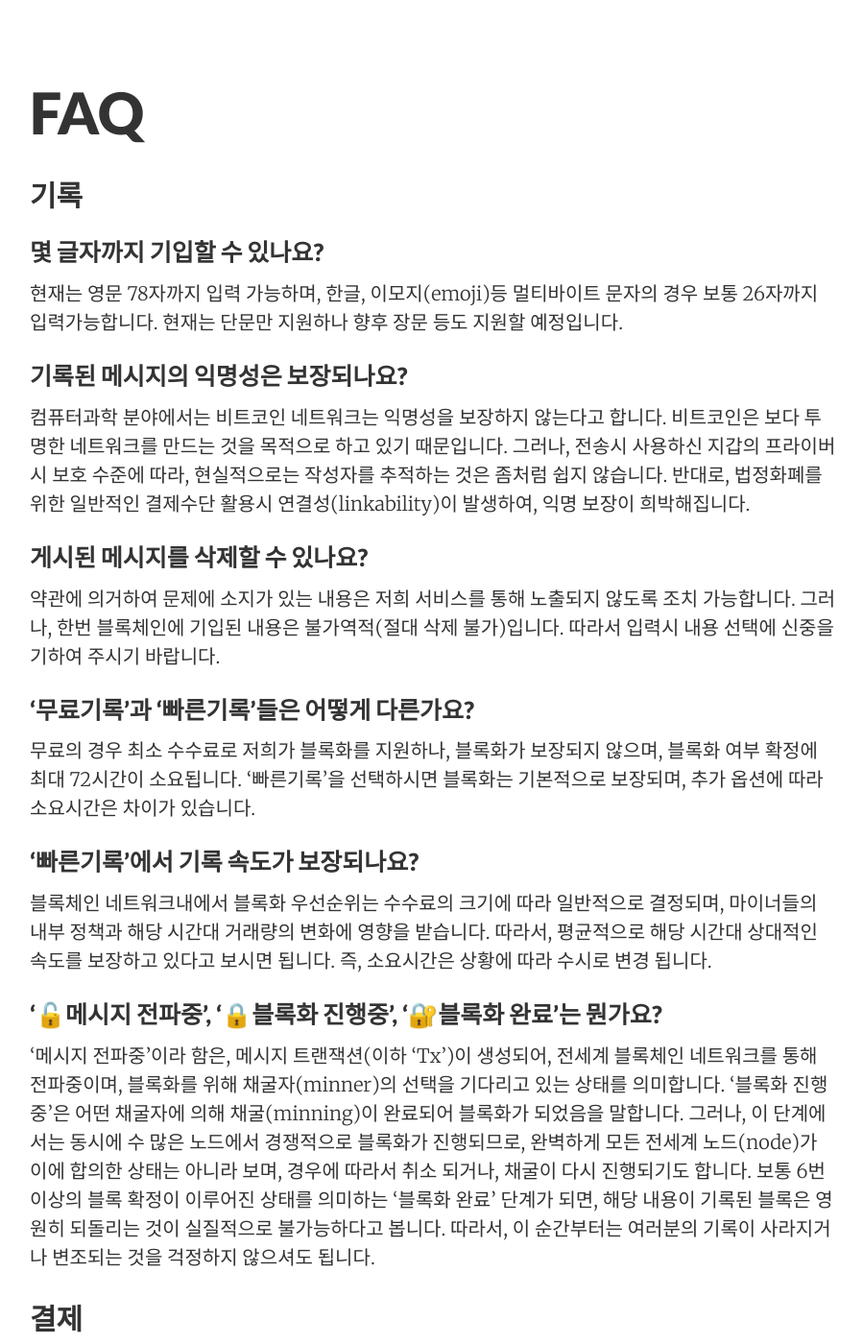
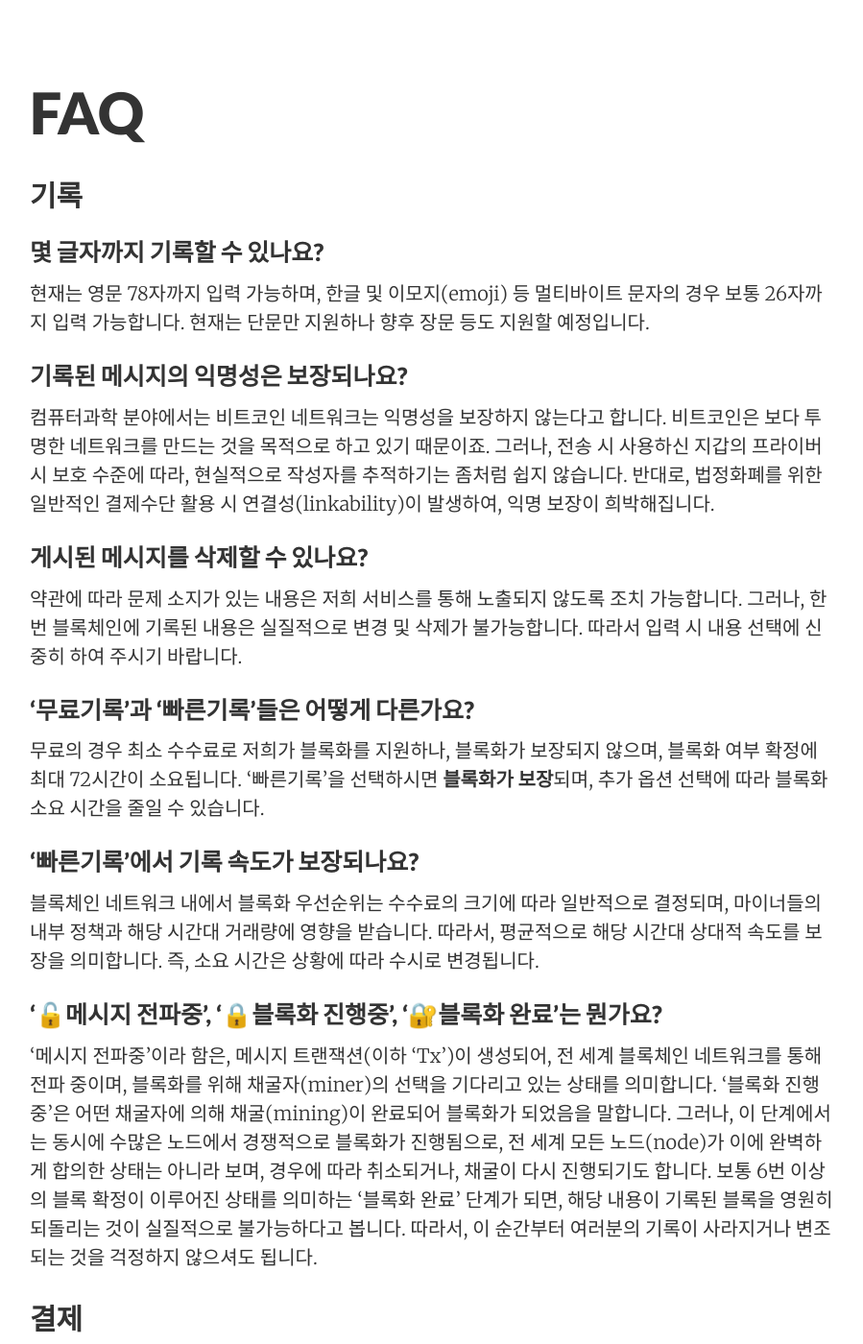
Before and after one commit to foreverit/foreverit.github.io, a Jekyll site: the page built from faq.md, in a window 1280 px wide and 1400 px high. Shown: the whole window at 96% size, without its empty margins (189-1088 px from the left). Built offline with Jekyll 4.4.1, drawn with Linux system fonts in a browser that asks for light colours; some of the changed text lies outside the part shown.

Commit message:
Update faq.md

```diff
--- a/faq.md
+++ b/faq.md
@@ -9,32 +9,32 @@ categories:
 
 ## 기록
 
-### 몇 글자까지 기입할 수 있나요?
+### 몇 글자까지 기록할 수 있나요?
 
-현재는 영문 78자까지 입력 가능하며, 한글, 이모지\(emoji\)등 멀티바이트 문자의 경우 보통 26자까지 입력가능합니다. 현재는 단문만 지원하나 향후 장문 등도 지원할 예정입니다.
+현재는 영문 78자까지 입력 가능하며, 한글 및 이모지\(emoji\) 등 멀티바이트 문자의 경우 보통 26자까지 입력 가능합니다. 현재는 단문만 지원하나 향후 장문 등도 지원할 예정입니다.
 
 ### 기록된 메시지의 익명성은 보장되나요?
 
-컴퓨터과학 분야에서는 비트코인 네트워크는 익명성을 보장하지 않는다고 합니다. 비트코인은 보다 투명한 네트워크를 만드는 것을 목적으로 하고 있기 때문입니다. 그러나, 전송시 사용하신 지갑의 프라이버시 보호 수준에 따라, 현실적으로는 작성자를 추적하는 것은 좀처럼 쉽지 않습니다. 반대로, 법정화폐를 위한 일반적인 결제수단 활용시 연결성\(linkability\)이 발생하여, 익명 보장이 희박해집니다.
+컴퓨터과학 분야에서는 비트코인 네트워크는 익명성을 보장하지 않는다고 합니다. 비트코인은 보다 투명한 네트워크를 만드는 것을 목적으로 하고 있기 때문이죠. 그러나, 전송 시 사용하신 지갑의 프라이버시 보호 수준에 따라, 현실적으로 작성자를 추적하기는 좀처럼 쉽지 않습니다. 반대로, 법정화폐를 위한 일반적인 결제수단 활용 시 연결성\(linkability\)이 발생하여, 익명 보장이 희박해집니다.
 
 ### 게시된 메시지를 삭제할 수 있나요?
 
-약관에 의거하여 문제에 소지가 있는 내용은 저희 서비스를 통해 노출되지 않도록 조치 가능합니다. 그러나, 한번 블록체인에 기입된 내용은 불가역적(절대 삭제 불가)입니다. 따라서 입력시 내용 선택에 신중을 기하여 주시기 바랍니다.
+약관에 따라 문제 소지가 있는 내용은 저희 서비스를 통해 노출되지 않도록 조치 가능합니다. 그러나, 한번 블록체인에 기록된 내용은 실질적으로 변경 및 삭제가 불가능합니다. 따라서 입력 시 내용 선택에 신중히 하여 주시기 바랍니다.
 
 ### ‘무료기록’과 ‘빠른기록’들은 어떻게 다른가요?
 
-무료의 경우 최소 수수료로 저희가 블록화를 지원하나, 블록화가 보장되지 않으며, 블록화 여부 확정에 최대 72시간이 소요됩니다. ‘빠른기록’을 선택하시면 블록화는 기본적으로 보장되며, 추가 옵션에 따라 소요시간은 차이가 있습니다.
+무료의 경우 최소 수수료로 저희가 블록화를 지원하나, 블록화가 보장되지 않으며, 블록화 여부 확정에 최대 72시간이 소요됩니다. ‘빠른기록’을 선택하시면 **블록화가 보장**되며, 추가 옵션 선택에 따라 블록화 소요 시간을 줄일 수 있습니다.
 
 ### ‘빠른기록’에서 기록 속도가 보장되나요?
 
-블록체인 네트워크내에서 블록화 우선순위는 수수료의 크기에 따라 일반적으로 결정되며, 마이너들의 내부 정책과 해당 시간대 거래량의 변화에 영향을 받습니다. 따라서, 평균적으로 해당 시간대 상대적인 속도를 보장하고 있다고 보시면 됩니다. 즉, 소요시간은 상황에 따라 수시로 변경 됩니다.
+블록체인 네트워크 내에서 블록화 우선순위는 수수료의 크기에 따라 일반적으로 결정되며, 마이너들의 내부 정책과 해당 시간대 거래량에 영향을 받습니다. 따라서, 평균적으로 해당 시간대 상대적 속도를 보장을 의미합니다. 즉, 소요 시간은 상황에 따라 수시로 변경됩니다.
 
 ### '🔓메시지 전파중', '🔒블록화 진행중', '🔐블록화 완료'는 뭔가요?
 <!--
 ### ‘mempool에만 존재’, ‘mining 시작’, ‘6 confirmed 이상’ 은 뭔가요?
 -->
 
-'메시지 전파중'이라 함은, 메시지 트랜잭션\(이하 ‘Tx’\)이 생성되어, 전세계 블록체인 네트워크를 통해 전파중이며, 블록화를 위해 채굴자\(minner\)의 선택을 기다리고 있는 상태를 의미합니다. '블록화 진행중'은 어떤 채굴자에 의해 채굴\(minning\)이 완료되어 블록화가 되었음을 말합니다. 그러나, 이 단계에서는 동시에 수 많은 노드에서 경쟁적으로 블록화가 진행되므로, 완벽하게 모든 전세계 노드\(node\)가 이에 합의한 상태는 아니라 보며, 경우에 따라서 취소 되거나, 채굴이 다시 진행되기도 합니다. 보통 6번 이상의 블록 확정이 이루어진 상태를 의미하는 '블록화 완료' 단계가 되면, 해당 내용이 기록된 블록은 영원히 되돌리는 것이 실질적으로 불가능하다고 봅니다. 따라서, 이 순간부터는 여러분의 기록이 사라지거나 변조되는 것을 걱정하지 않으셔도 됩니다.
+'메시지 전파중'이라 함은, 메시지 트랜잭션\(이하 ‘Tx’\)이 생성되어, 전 세계 블록체인 네트워크를 통해 전파 중이며, 블록화를 위해 채굴자\(miner\)의 선택을 기다리고 있는 상태를 의미합니다. '블록화 진행중'은 어떤 채굴자에 의해 채굴\(mining\)이 완료되어 블록화가 되었음을 말합니다. 그러나, 이 단계에서는 동시에 수많은 노드에서 경쟁적으로 블록화가 진행됨으로, 전 세계 모든 노드\(node\)가 이에 완벽하게 합의한 상태는 아니라 보며, 경우에 따라 취소되거나, 채굴이 다시 진행되기도 합니다. 보통 6번 이상의 블록 확정이 이루어진 상태를 의미하는 '블록화 완료' 단계가 되면, 해당 내용이 기록된 블록을 영원히 되돌리는 것이 실질적으로 불가능하다고 봅니다. 따라서, 이 순간부터 여러분의 기록이 사라지거나 변조되는 것을 걱정하지 않으셔도 됩니다.
 <!--
 메시지 트랜잭션\(이하 ‘Tx’\)이 생성되면, 블록체인 네트워크를 통해 전파가 시작되며, 우선 전세계의 블록체인 노드의 mempool\(Memory Pool\)이라는 저장소에서 대기를 하게 되며, 블록화되기 위해 마이너들의 선택을 기다리게 됩니다. 마이너들에 의해서 마이닝이 완료되면, 블록화가 되었다는 것을 의미합니다. 그러나, 이 단계에서는 동시에 수 많은 노드에서 경쟁적으로 블록화 작업이 이루어지는 관계로, 완벽하게 모든 노드가 이에 합의한 상태는 아니라 보며, 경우에 따라서는 취소가 되거나, 재마이닝이 되기도 합니다. 그러나, 그러한 과정이 지속적으로 진행되어, 보통 ‘6+ confirmed’이 이루어졌을 경우에는, 해당 내용이 기록된 블록은 영원히 되돌리는 것이 실질적으로 불가능하다고 봅니다. 따라서, 이 순간부터는 여러분의 기록이 사라지거나 변조되는 것을 걱정하지 않으셔도 됩니다.
 -->
@@ -43,15 +43,15 @@ categories:
 
 ### 비트코인\(BTC\) 이외의 결제 수단은 없나요?
 
-현재는 비트코인 블록체인의 특성을 최대한 활용하기 위해 그렇습니다. 다만, 사용자의 요청이 있을 경우 이체 및 카드와 같은 일반적 결제와 다른 암호화폐도 추가적으로 지원할 수 있습니다.
+현재는 비트코인 블록체인 특성을 최대한 활용하려 했습니다. 다만, 사용자의 요청이 있을 경우 보편적인 결제 방식 및 다른 암호화폐도 추가 지원할 수 있습니다.
 
 ### 실수로 더 많은 금액을 송금했습니다.
 
-다음 링크로 해당 메시지\(Tx ID\)를 알려주시며 저희가 확인 후 처리해 드리도록 하겠습니다. 다만, 암호화폐 특성상 송금 수수료를 제외한 금액만 환불 처리가 진행됩니다.
+[다음 링크](https://goo.gl/HrKH6N){:target="_blank"}의 '내용'에 해당 메시지 링크를 알려주시며 저희가 확인 후 처리해 드리도록 하겠습니다. 다만, 암호화폐 특성상 송금 수수료를 제외한 금액만 환불 처리가 진행됩니다.
 
-### 암호화폐로 결제시 수수료는 별도인가요?
+### 암호화폐로 결제 시 수수료는 별도인가요?
 
-블록체인 네트워크의 정책상 기본적으로 지불 금액과 더불어 별도 소정 수수료가 부과됩니다. 부과 방식과 금액은 각각의 블록체인 및 지갑 별 상이한 정책을 취하고 있으므로, 사용하시는 지갑 및 블록체인 정책을 참고하십시오. \(거래소 지갑의 경우 상대적으로 많은 수수료를 부과하고 있습니다.\)
+블록체인 네트워크 정책상 기본적으로 지불 금액과 더불어 소정 수수료가 별도 부과됩니다. 부과 방식과 금액은 각각의 블록체인 및 지갑별 상이한 정책을 취하고 있으므로, 사용하시는 지갑 및 각 블록체인의 정책을 참고하십시오. \(거래소 지갑의 경우 상대적으로 많은 수수료를 부과하고 있습니다.\)
 
 ## 지원환경
 
@@ -76,3 +76,5 @@ categories:
 | | |
 
 * Bitcoin Wallet: MyCelium
+
+* 추가 지원 환경 요청은 [다음 링크](https://goo.gl/HrKH6N){:target="_blank"}로 .
```
